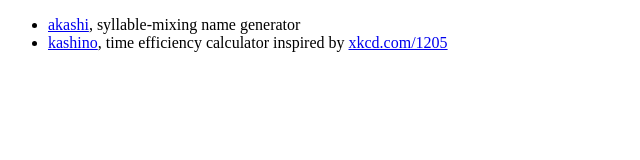
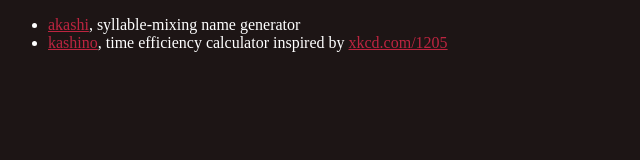
Before and after one commit to MilesVII/akagi, a website: page index.html in a window 1280 px wide. Shown: the whole page, without its empty margins (0-640 px from the left). Drawn offline with Linux system fonts and the light colour scheme; files that its build step writes are made by us from their sources.

Commit message:
update homepage appearance

```diff
--- a/index.html
+++ b/index.html
@@ -3,12 +3,22 @@
 	<head>
 		<meta charset="utf-8">
 		<meta name="viewport" content="width=device-width; initial-scale=1; maximum-scale=1; user-scalable=1;"/>
-		<title>Akagi</title>
-		<link rel="icon" href="/favicon.png" />
+		<title>akagi</title>
+		<link rel="icon" href="favicon.png" />
 		<link rel="preconnect" href="https://fonts.googleapis.com">
 		<link rel="preconnect" href="https://fonts.gstatic.com" crossorigin>
 		<link href="https://fonts.googleapis.com/css2?family=Roboto:wght@400..500&display=swap" rel="stylesheet">
-		<link rel="stylesheet" href="styles.css"/>
+		<style>
+			:root {
+				color-scheme: dark;
+				--back: #1D1515;
+				--accent: #BD2540;
+				background-color: var(--back);
+			}
+			a, a:visited {
+				color: var(--accent);
+			}
+		</style>
 		<script type="module" src="index.js"></script>
 	</head>
 	<body>
```
Also changed, not shown: favicon.png (added).
